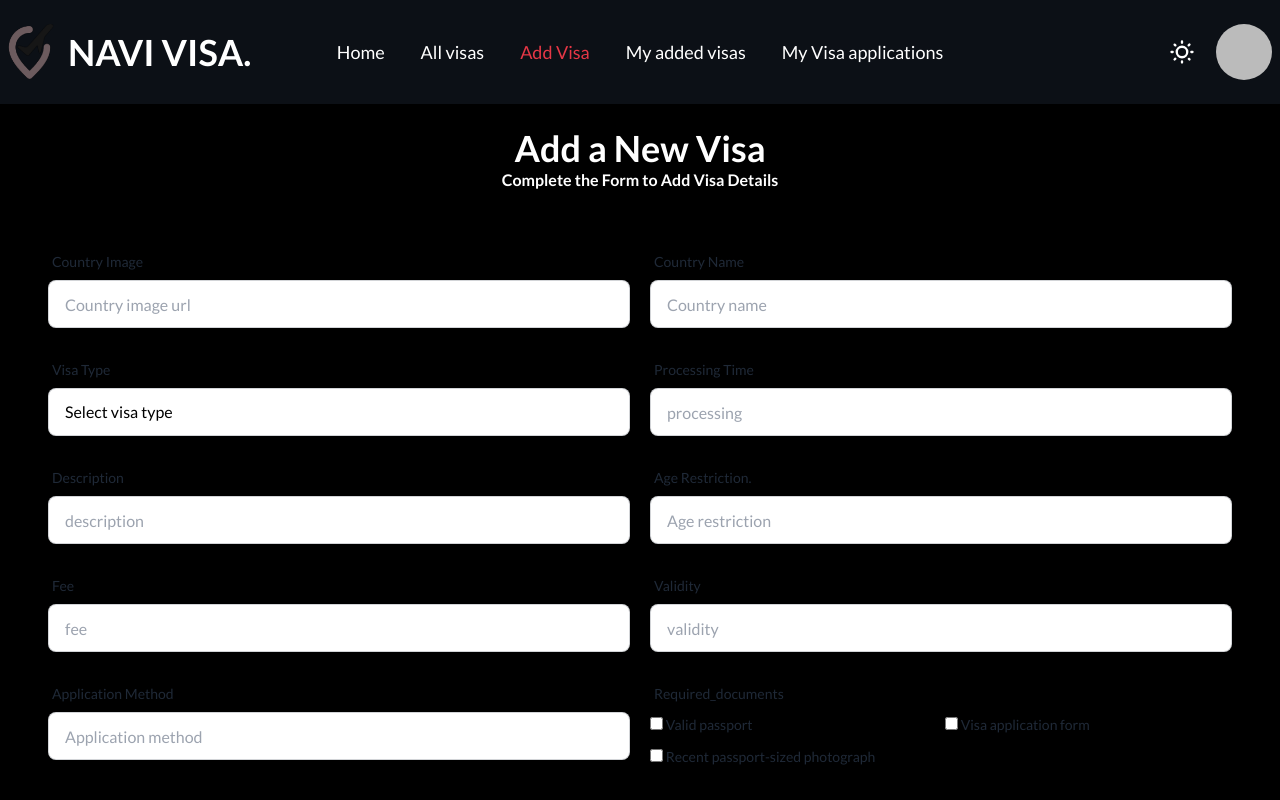
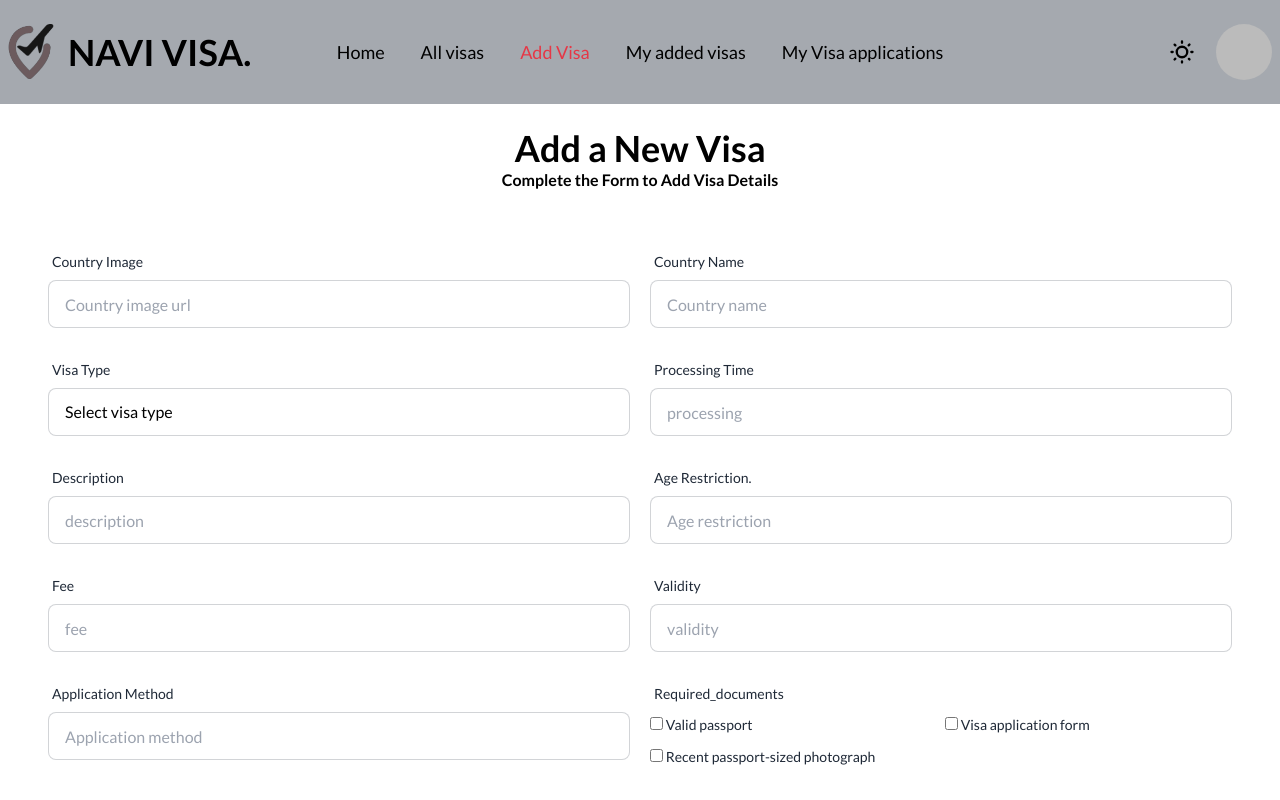
Before and after one commit to kayesmahmud000/visa-navigator, a React (Vite) app: page /AddVisa in a window 1280 px wide. Shown: the top 800 px of the page. Built offline with nearby package versions, Linux system fonts and the light colour scheme; no server answers; sample sign-in values are in the browser's storage.

Commit message:
added the navber update

```diff
--- a/src/index.css
+++ b/src/index.css
@@ -11,13 +11,14 @@ body{
     padding: 0;
 }
 body.light {
-    --background-color: white;
-    --text-color: black;
+
+    --background-color: black;
+    --text-color: white;
 }
 
 body.dark {
-    --background-color: black;
-    --text-color: white;
+    --background-color: white;
+    --text-color: black;
 }
 
 body {
```
